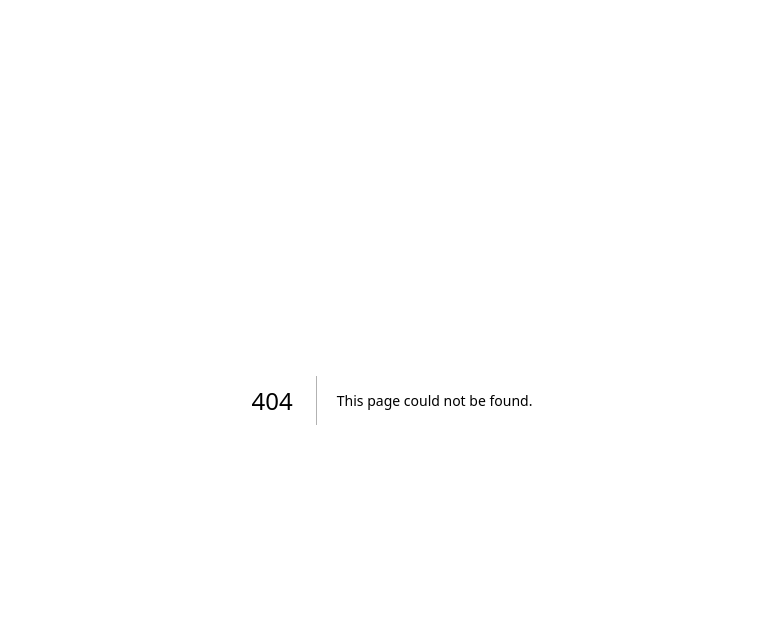
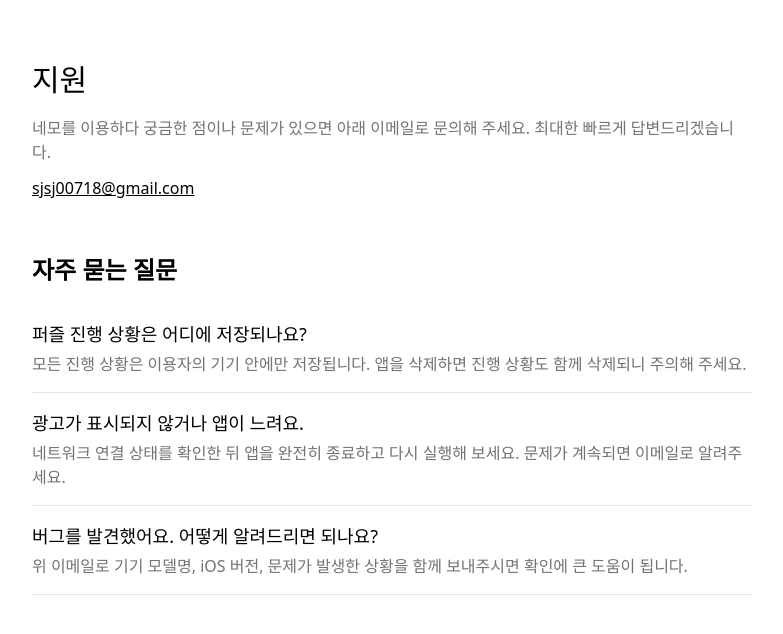
Before and after one commit to sangjaesangjae/pages-nextjs, a Next.js app: page /support in a window 1280 px wide. Before the commit this address had no page. Shown: the top 634 px of the page, without its empty margins (248-1031 px from the left). Built offline with nearby package versions, Linux system fonts and the light colour scheme.

Commit message:
feat: 지원 페이지 (문의 이메일·FAQ)

```diff
--- /dev/null
+++ b/src/app/support/page.tsx
@@ -0,0 +1,49 @@
+import type { Metadata } from "next";
+import { FaqRow, Text } from "@/design-system";
+import { site } from "@/lib/site";
+
+export const metadata: Metadata = {
+  title: "지원",
+  description: `${site.appName} 앱 문의처와 자주 묻는 질문입니다.`,
+  alternates: { canonical: "/support" },
+};
+
+export default function SupportPage() {
+  return (
+    <main className="mx-auto w-full max-w-3xl flex-1 px-6 py-16">
+      <Text as="h1" variant="display-lg" className="text-ink">
+        지원
+      </Text>
+      <Text variant="body-md" className="mt-4 text-body">
+        {site.appName}를 이용하다 궁금한 점이나 문제가 있으면 아래 이메일로
+        문의해 주세요. 최대한 빠르게 답변드리겠습니다.
+      </Text>
+      <a
+        href={`mailto:${site.supportEmail}`}
+        className="mt-3 inline-block text-ink underline"
+      >
+        {site.supportEmail}
+      </a>
+
+      <section className="mt-14">
+        <Text as="h2" variant="heading-lg" className="text-ink">
+          자주 묻는 질문
+        </Text>
+        <div className="mt-4">
+          <FaqRow
+            question="퍼즐 진행 상황은 어디에 저장되나요?"
+            answer="모든 진행 상황은 이용자의 기기 안에만 저장됩니다. 앱을 삭제하면 진행 상황도 함께 삭제되니 주의해 주세요."
+          />
+          <FaqRow
+            question="광고가 표시되지 않거나 앱이 느려요."
+            answer="네트워크 연결 상태를 확인한 뒤 앱을 완전히 종료하고 다시 실행해 보세요. 문제가 계속되면 이메일로 알려주세요."
+          />
+          <FaqRow
+            question="버그를 발견했어요. 어떻게 알려드리면 되나요?"
+            answer="위 이메일로 기기 모델명, iOS 버전, 문제가 발생한 상황을 함께 보내주시면 확인에 큰 도움이 됩니다."
+          />
+        </div>
+      </section>
+    </main>
+  );
+}
```
